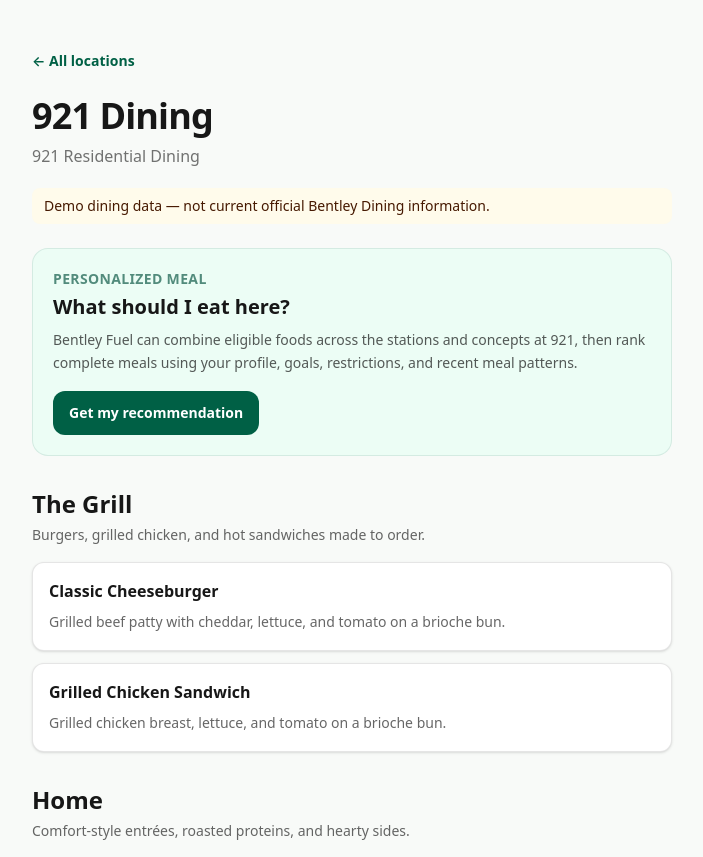
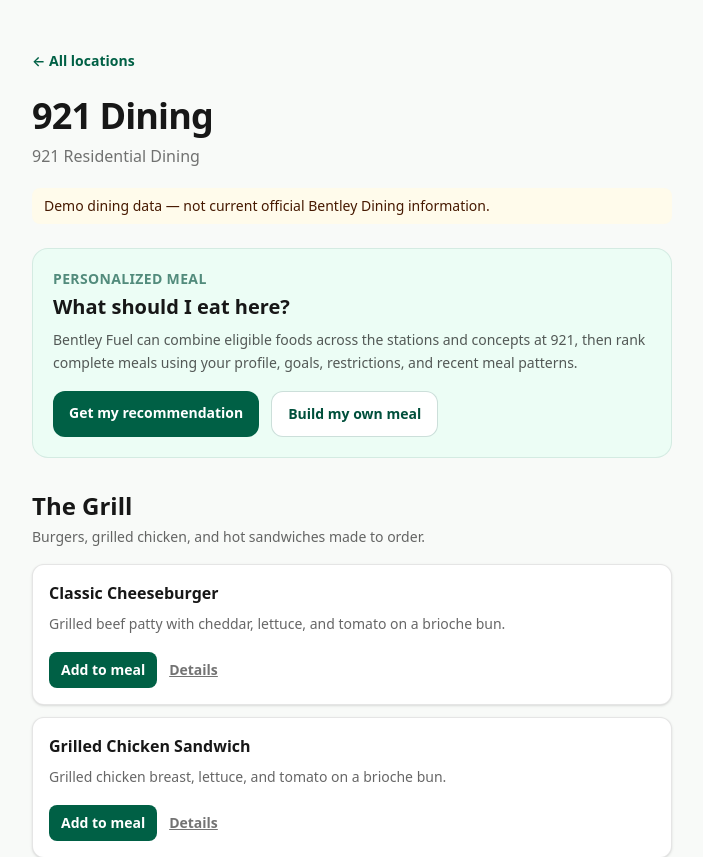
Before and after one commit to JamoV18/Bentley-Fuel, a Next.js app: page /locations/loc-921 in a window 1280 px wide. Shown: the top 857 px of the page, without its empty margins (288-991 px from the left). Built offline with nearby package versions, Linux system fonts and the light colour scheme.

Commit message:
Add manual meal entry points

```diff
--- a/src/app/locations/[locationId]/page.tsx
+++ b/src/app/locations/[locationId]/page.tsx
@@ -26,12 +26,20 @@
         <p className="mt-2 text-sm leading-relaxed text-black/65">
           Bentley Fuel can combine eligible foods across the stations and concepts at {view.location.shortName ?? view.location.name}, then rank complete meals using your profile, goals, restrictions, and recent meal patterns.
         </p>
+        <div className="mt-4 flex flex-wrap gap-3">
           <Link
             href={`/meal-builder/${view.location.id}`}
-          className="mt-4 inline-flex rounded-xl bg-emerald-800 px-4 py-3 text-sm font-bold text-white transition hover:bg-emerald-900 focus-visible:outline focus-visible:outline-2 focus-visible:outline-offset-2 focus-visible:outline-emerald-800"
+            className="inline-flex rounded-xl bg-emerald-800 px-4 py-3 text-sm font-bold text-white transition hover:bg-emerald-900 focus-visible:outline focus-visible:outline-2 focus-visible:outline-offset-2 focus-visible:outline-emerald-800"
           >
             Get my recommendation
           </Link>
+          <Link
+            href={`/meal-builder/${view.location.id}?mode=manual`}
+            className="inline-flex rounded-xl border border-emerald-800/20 bg-white px-4 py-3 text-sm font-bold text-emerald-900 transition hover:border-emerald-800/40"
+          >
+            Build my own meal
+          </Link>
+        </div>
       </section>
 
       <div className="mt-8 space-y-8">
@@ -45,13 +53,24 @@
               <ul className="mt-4 space-y-3">
                 {menuItems.map((item) => (
                   <li key={item.id}>
-                    <Link href={`/meals/${item.id}`} className="block rounded-xl border border-black/10 bg-white p-4 shadow-sm transition hover:border-emerald-700/40 hover:shadow focus-visible:border-emerald-700">
+                    <article className="rounded-xl border border-black/10 bg-white p-4 shadow-sm">
                       <div className="flex items-start justify-between gap-3">
-                        <h3 className="font-bold">{item.name}</h3>
+                        <div className="min-w-0">
+                          <Link href={`/meals/${item.id}`} className="font-bold hover:text-emerald-800 hover:underline">{item.name}</Link>
+                          {item.description && <p className="mt-2 text-sm leading-relaxed text-black/60">{item.description}</p>}
+                        </div>
                         {item.kind === "customizable" && <span className="shrink-0 rounded-full bg-emerald-50 px-2 py-1 text-xs font-semibold text-emerald-800">Customizable</span>}
                       </div>
-                      {item.description && <p className="mt-2 text-sm leading-relaxed text-black/60">{item.description}</p>}
+                      <div className="mt-4 flex items-center gap-3">
+                        <Link
+                          href={`/meal-builder/${view.location.id}?mode=manual&add=${encodeURIComponent(item.id)}`}
+                          className="inline-flex rounded-lg bg-emerald-800 px-3 py-2 text-sm font-bold text-white transition hover:bg-emerald-900"
+                        >
+                          Add to meal
                         </Link>
+                        <Link href={`/meals/${item.id}`} className="text-sm font-semibold text-black/55 underline">Details</Link>
+                      </div>
+                    </article>
                   </li>
                 ))}
               </ul>
```
Lines whose indentation alone changed are shown as unchanged.
